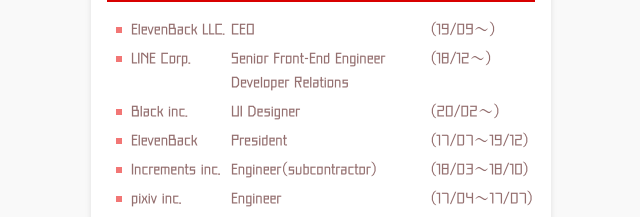
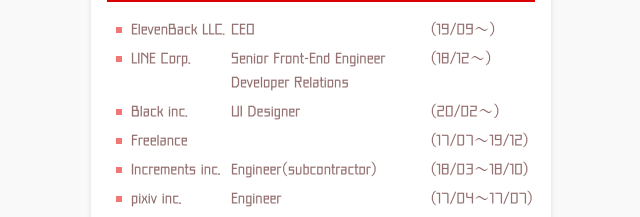
Before and after one commit to potato4d/potato4d.me, a Nuxt app: page / in a window 1280 px wide. Shown: the part 1120-1337 px from the top of the page, without its empty margins (319-959 px from the left). Built offline with nearby package versions, Linux system fonts and the light colour scheme.

Commit message:
Update source.ts

```diff
--- a/app/assets/source.ts
+++ b/app/assets/source.ts
@@ -17,9 +17,9 @@
     role: 'UI Designer'
   },
   {
-    title: 'ElevenBack',
+    title: 'Freelance',
     range: '17/07〜19/12',
-    role: 'President'
+    role: ''
   },
   {
     title: 'Increments inc.',
```
